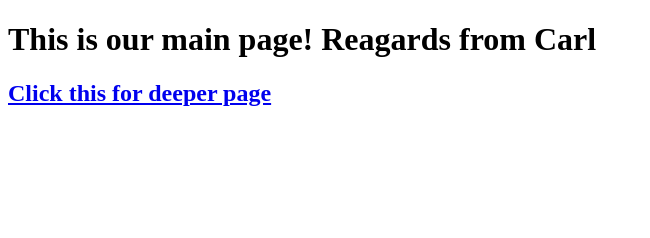
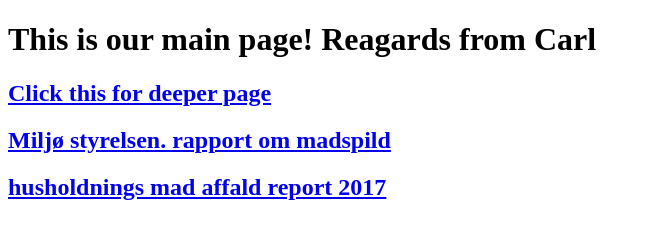
Before and after one commit to CarlHejlesen/IamCarlhejlesen.github.io, a plain HTML site: page index.html in a window 1280 px wide. Shown: the whole page, without its empty margins (0-650 px from the left). Drawn offline with Linux system fonts and the light colour scheme.

Commit message:
new links

```diff
--- a/index.html
+++ b/index.html
@@ -7,5 +7,10 @@
 <body>
 <h1>This is our main page! Reagards from Carl</h1>
 <a href="source.html"><h2>Click this for deeper page</h2></a>
+
+
+<a href="https://mst.dk/service/nyheder/nyhedsarkiv/2021/jul/nye-tal-for-madaffald-paa-tvaers-i-sektorer/"><h2>Miljø styrelsen. rapport om madspild</h2></a>
+<a href="https://www2.mst.dk/Udgiv/publikationer/2018/03/978-87-93614-78-9.pdf"><h2>husholdnings mad affald report 2017</h2></a>
+
 </body>
 </html>
```
